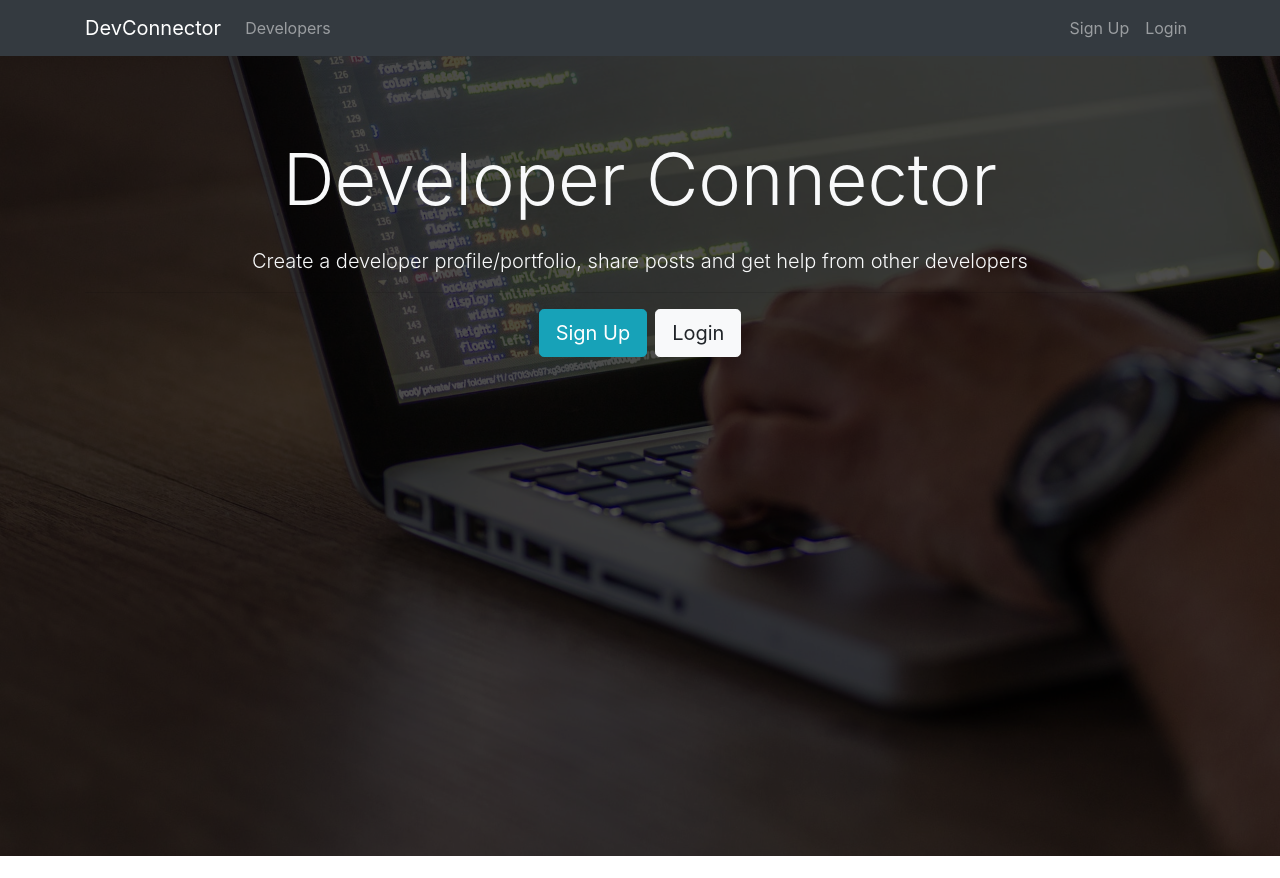
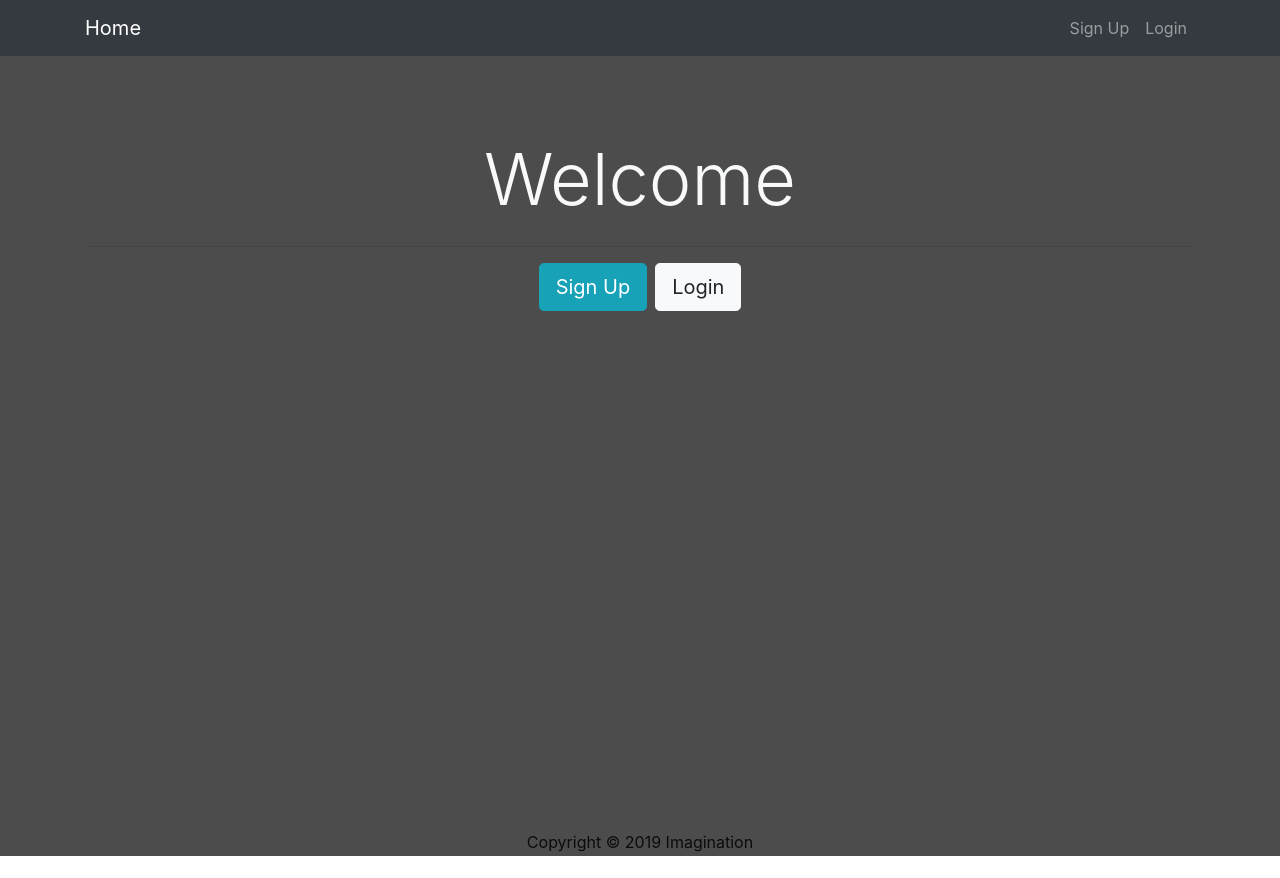
Before and after one commit to AlMag1/My-Project, a React (Create React App) app in the folder client/: page / in a window 1280 px wide. Built offline with nearby package versions, Linux system fonts and the light colour scheme.

Commit message:
content changes

```diff
--- a/client/src/App.css
+++ b/client/src/App.css
@@ -4,7 +4,7 @@
 
 .landing {
     position: relative;
-  background: url("./img/showcase.jpg") no-repeat;
+    /* background: url("./img/showcase.jpg") no-repeat; */
     background-size: cover;
     background-position: center;
     height: 100vh;
--- a/client/src/components/auth/Login.js
+++ b/client/src/components/auth/Login.js
@@ -39,7 +39,7 @@
                         <div className="col-md-8 m-auto">
                             <h1 className="display-4 text-center">Log In</h1>
                             <p className="lead text-center">
-                                Sign in to your DevConnector account
+                                Sign in to your account
                             </p>
                             <form onSubmit={this.onSubmit}>
                                 <div className="form-group">
--- a/client/src/components/auth/Register.js
+++ b/client/src/components/auth/Register.js
@@ -49,7 +49,7 @@
                         <div className="col-md-8 m-auto">
                             <h1 className="display-4 text-center">Sign Up</h1>
                             <p className="lead text-center">
-                                Create your DevConnector account
+                                Create your account
                             </p>
                             <form noValidate onSubmit={this.onSubmit}>
                                 <div className="form-group">
--- a/client/src/components/layout/Footer.js
+++ b/client/src/components/layout/Footer.js
@@ -1,9 +1,9 @@
-import React from "react";
+import React from 'react';
 
 export default () => {
-  return (
-    <footer className="footer.bg-dark.text-white.mt-5 p-4 text-center">
-      Copyright &copy; {new Date().getFullYear()} DevConnector
-    </footer>
-  );
+    return (
+        <footer className="footer.bg-dark.text-white.mt-5 p-4 text-center">
+            Copyright &copy; {new Date().getFullYear()} Imagination
+        </footer>
+    );
 };
--- a/client/src/components/layout/Landing.js
+++ b/client/src/components/layout/Landing.js
@@ -1,5 +1,5 @@
-import React, { Component } from "react";
-import {Link} from 'react-router-dom';
+import React, { Component } from 'react';
+import { Link } from 'react-router-dom';
 
 class Landing extends Component {
     render() {
@@ -9,17 +9,21 @@
                     <div className="container">
                         <div className="row">
                             <div className="col-md-12 text-center">
-                <h1 className="display-3 mb-4">Developer Connector</h1>
-                <p className="lead">
+                                <h1 className="display-3 mb-4">Welcome</h1>
+                                {/* <p className="lead">
                   {" "}
                   Create a developer profile/portfolio, share posts and get help
                   from other developers
-                </p>
+                </p> */}
                                 <hr />
-                <Link to="/register" className="btn btn-lg btn-info mr-2">
+                                <Link
+                                    to="/register"
+                                    className="btn btn-lg btn-info mr-2">
                                     Sign Up
                                 </Link>
-                <Link to="/login" className="btn btn-lg btn-light">
+                                <Link
+                                    to="/login"
+                                    className="btn btn-lg btn-light">
                                     Login
                                 </Link>
                             </div>
--- a/client/src/components/layout/Navbar.js
+++ b/client/src/components/layout/Navbar.js
@@ -1,5 +1,5 @@
-import React, { Component } from "react";
-import {Link} from 'react-router-dom';
+import React, { Component } from 'react';
+import { Link } from 'react-router-dom';
 
 class Navbar extends Component {
     render() {
@@ -8,26 +8,27 @@
                 <nav className="navbar navbar-expand-sm navbar-dark bg-dark mb-4">
                     <div className="container">
                         <Link to="/" className="navbar-brand">
-              DevConnector
+                            Home
                         </Link>
                         <button
                             className="navbar-toggler"
                             type="button"
                             data-toggle="collapse"
-              data-target="#mobile-nav"
-            >
+                            data-target="#mobile-nav">
                             <span className="navbar-toggler-icon" />
                         </button>
 
-            <div className="collapse navbar-collapse" id="mobile-nav">
-              <ul className="navbar-nav mr-auto">
+                        <div
+                            className="collapse navbar-collapse"
+                            id="mobile-nav">
+                            {/* <ul className="navbar-nav mr-auto">
                                 <li className="nav-item">
                                     <Link to="/profiles" className="nav-link">
-                    {" "}
+                                        {' '}
                                         Developers
                                     </Link>
                                 </li>
-              </ul>
+                            </ul> */}
 
                             <ul className="navbar-nav ml-auto">
                                 <li className="nav-item">
```
Lines whose indentation alone changed are shown as unchanged.
